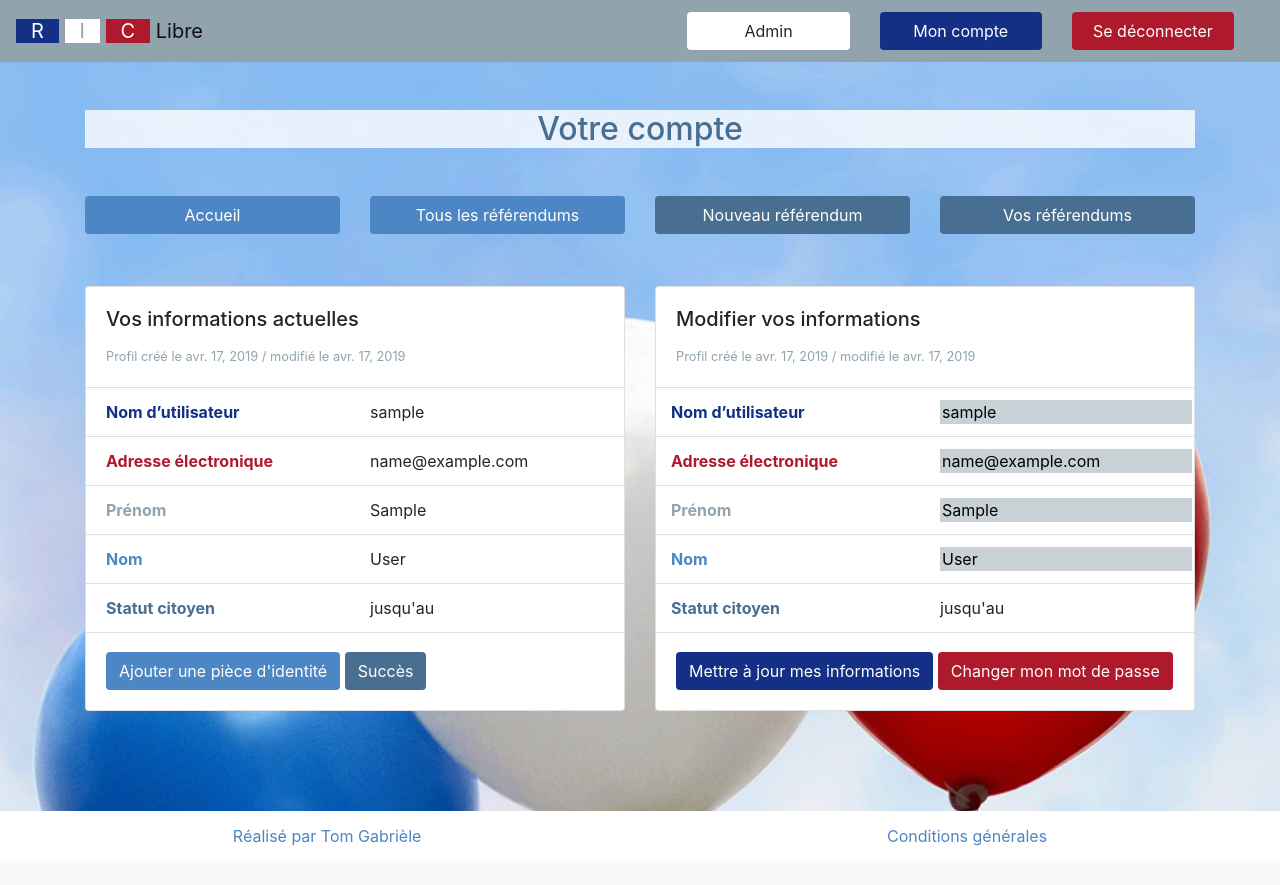
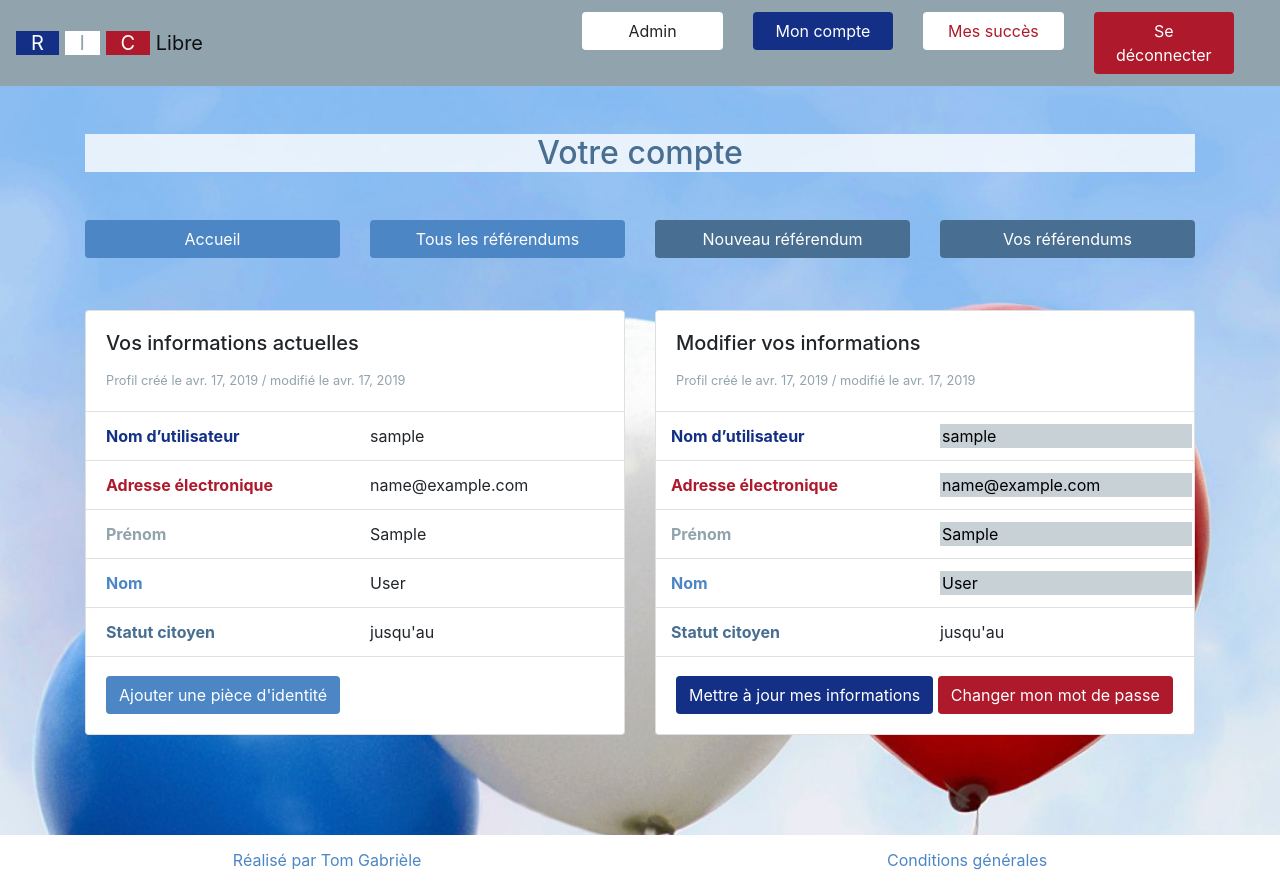
Before and after one commit to tohugaby/riclibre, a Django app: page /account/1 in a window 1280 px wide. Before the commit the page ends 846 px from the top, so only its background shows below. Run offline with Django 3.2, Linux system fonts and the light colour scheme; the visitor is signed in with stand-in values (Sample User, id 1); data comes from the database, SQL or seed files in the repository; data that the repository does not hold is empty; parts of the project's set-up code (start-up, migrations or seed data) failed here and were passed over; some libraries are stand-ins or nearby versions.

Commit message:
feat, refactor : put success button on home page
- remove success button from account page and put it in main navbar
- rewrite navbar template by splitting it.

5cfb78714baf143f276a089f Improve user experience

```diff
--- a/referendum/templates/referendum/account.html
+++ b/referendum/templates/referendum/account.html
@@ -64,8 +64,6 @@
                 </ul>
                 <div class="card-body">
                     <a class="btn blue2-bg white-text" href="{% url 'idcard' %}">Ajouter une pièce d'identité</a>
-                    <a class="btn blue3-bg white-text" href="{% url 'achievements' %}">Succès</a>
-                    {#                    <a href="#" class="card-link">Another link</a>#}
                 </div>
             </div>
 
--- a/referendum/templates/referendum/snippets/base_action_buttons.html
+++ b/referendum/templates/referendum/snippets/base_action_buttons.html
@@ -28,7 +28,7 @@
         {% if not request.path == '/my-referendums' %}
             <a href="{% url 'my_referendums' %}" class="btn blue3-bg col-12 white-text">Vos référendums</a>
         {% else %}
-            <button class="btn blue3-bg col-12 greyfr" disabled>Vos référendums</button>
+            <button class="btn blue3-bg col-12 greyfr" disabled>Mes référendums</button>
         {% endif %}
     {% endif %}
 </div>
--- a/referendum/templates/referendum/snippets/base_navbar.html
+++ b/referendum/templates/referendum/snippets/base_navbar.html
@@ -11,39 +11,11 @@
     </button>
 
     <div class="collapse navbar-collapse" id="navbarSupportedContent">
-        <ul class="navbar-nav ml-lg-auto col-lg-9">
-            {% url 'signup' as signup_url %}
-            {% url 'login' as login_url %}
-            {% if user.is_staff %}
-                <li class="nav-item my-1 col-lg-3 offset-lg-3">
-                    <a class="btn white-bg my-2 my-sm-0 col-12 redfr-bg" href="/admin" target="_blank">Admin</a>
-                </li>
-            {% endif %}
-            {% if not user.is_authenticated %}
-                {% if request.path != signup_url %}
-                    <li class="nav-item my-1 col-lg-3 offset-lg-6">
-                        <a class="btn bluefr-bg my-2 my-sm-0 col-12 white-text" href="{% url 'signup' %}">
-                            S'inscrire
-                        </a>
-                    </li>
-                {% endif %}
-
-                {% if request.path != login_url %}
-                    <li class="nav-item my-1 col-lg-3 {% if request.path == signup_url %}offset-lg-9{% endif %}">
-                        <a class="btn redfr-bg my-2 my-sm-0 col-12 white-text" href="{% url 'login' %}">
-                            Se connecter
-                        </a>
-                    </li>
-                {% endif %}
-            {% endif %}
+        <ul class="navbar-nav ml-lg-auto col-lg-8">
             {% if user.is_authenticated %}
-                <li class="nav-item my-1 col-lg-3 {% if not user.is_staff %}offset-lg-6{% endif %}">
-                    <a class="btn bluefr-bg my-2 my-sm-0 col-12 white-text" href="{% url 'account' user.pk %}">Mon
-                        compte</a>
-                </li>
-                <li class="nav-item my-1 col-lg-3">
-                    <a class="btn redfr-bg my-2 my-sm-0 col-12 white-text" href="{% url 'logout' %}">Se déconnecter</a>
-                </li>
+                {% include 'referendum/snippets/base_navbar/user_authenticated_navbar.html' %}
+            {% else %}
+                {% include 'referendum/snippets/base_navbar/user_anonymous_navbar.html' %}
             {% endif %}
         </ul>
     </div>
--- /dev/null
+++ b/referendum/templates/referendum/snippets/base_navbar/user_authenticated_navbar.html
@@ -0,0 +1,18 @@
+{% if user.is_staff %}
+    <li class="nav-item my-1 col-lg-3">
+        <a class="btn white-bg my-2 my-sm-0 col-12 redfr-bg" href="/admin" target="_blank">Admin</a>
+    </li>
+{% endif %}
+<li class="nav-item my-1 col-lg-3 {% if not user.is_staff %}offset-lg-3{% endif %}">
+    <a class="btn bluefr-bg my-2 my-sm-0 col-12 white-text" href="{% url 'account' user.pk %}">
+        Mon compte
+    </a>
+</li>
+<li class="nav-item my-1 col-lg-3">
+    <a class="btn white-bg my-2 my-sm-0 col-12 redfr" href="{% url 'achievements' %}">
+        Mes succès
+    </a>
+</li>
+<li class="nav-item my-1 col-lg-3">
+    <a class="btn redfr-bg my-2 my-sm-0 col-12 white-text" href="{% url 'logout' %}">Se déconnecter</a>
+</li>
```
Also changed, not shown: referendum/templates/referendum/snippets/base_navbar/user_anonymous_navbar.html (added, +17 -0 lines).
